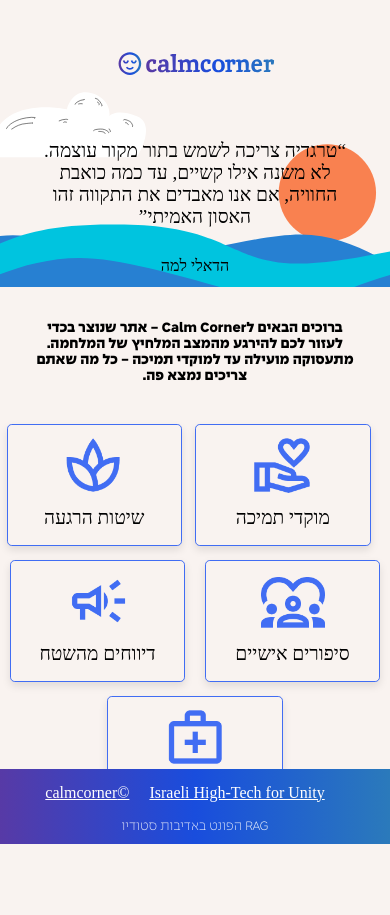
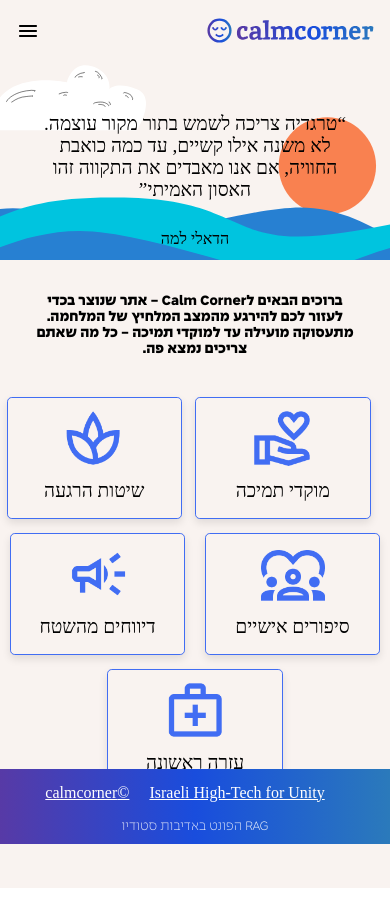
Before and after one commit to or1324/calm-corner, a React (Create React App) app in the folder calm-corner/: page / in a window 390 px wide. After the commit the page ends 888 px from the top, so only its background shows below. Built offline with nearby package versions, Linux system fonts and the light colour scheme; a web font is replaced by a local one.

Commit message:
finished home page

```diff
--- a/calm-corner/src/assets/styles/NavigationBar.scss
+++ b/calm-corner/src/assets/styles/NavigationBar.scss
@@ -28,7 +28,7 @@
         position: fixed;
         top: 0;
         left: 0;
-
+        z-index: 1;
         ul {
             list-style: none;
             height: 100vh;
--- a/calm-corner/src/react-components/HomePage.js
+++ b/calm-corner/src/react-components/HomePage.js
@@ -3,11 +3,14 @@
 import { ReactComponent as CalmCornerLogo } from '../assets/icons/logo.svg';
 import { ReactComponent as SunsetIllusration } from '../assets/icons/SunsetIllusration.svg';
 import HomeNavigation from "./HomeNavigation";
+import { useIsPhone } from "../utils/hooks/IsPhone";
 import '../assets/styles/HomePage.scss'
+import NavigationBar from "./NavigationBar";
 
 function HomePage() {
+    const isPhone=useIsPhone()
     return (<Page>
-        <div className='homepage-logo'><CalmCornerLogo /></div>
+       {isPhone?<NavigationBar/>: <div className='homepage-logo'><CalmCornerLogo /></div>}
         <div className='homepage-quete'>
             <SunsetIllusration />
             <figure>
--- /dev/null
+++ b/calm-corner/src/utils/hooks/IsPhone.jsx
@@ -0,0 +1,6 @@
+import React from 'react'
+import { useMediaQuery } from 'react-responsive'
+
+export const useIsPhone =()=> useMediaQuery({
+    query: '(max-width: 650px)'
+  })
```
